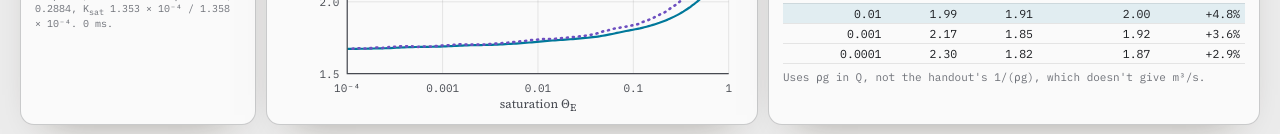
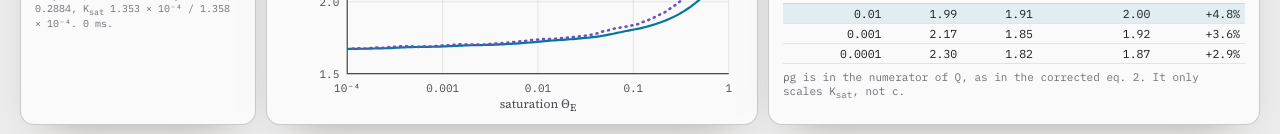
Before and after one commit to OwenDinsmore/hydrology, a plain HTML site: page conductivity/index.html in a window 1280 px wide. Shown: the part 663-797 px from the top of the page. Drawn offline with Linux system fonts and the light colour scheme.

Commit message:
Point the rho*g note at the corrected equation

```diff
--- a/conductivity/index.html
+++ b/conductivity/index.html
@@ -152,7 +152,7 @@
           </thead>
           <tbody id="ranges"></tbody>
         </table>
-        <p class="note">Uses ρg in Q, not the handout's 1/(ρg), which doesn't give m³/s.</p>
+        <p class="note">ρg is in the numerator of Q, as in the corrected eq. 2. It only scales K<sub>sat</sub>, not c.</p>
       </div>
 
       <div class="tab-body" id="tab-table" hidden>
```
Also changed, not shown: 1 other file.
